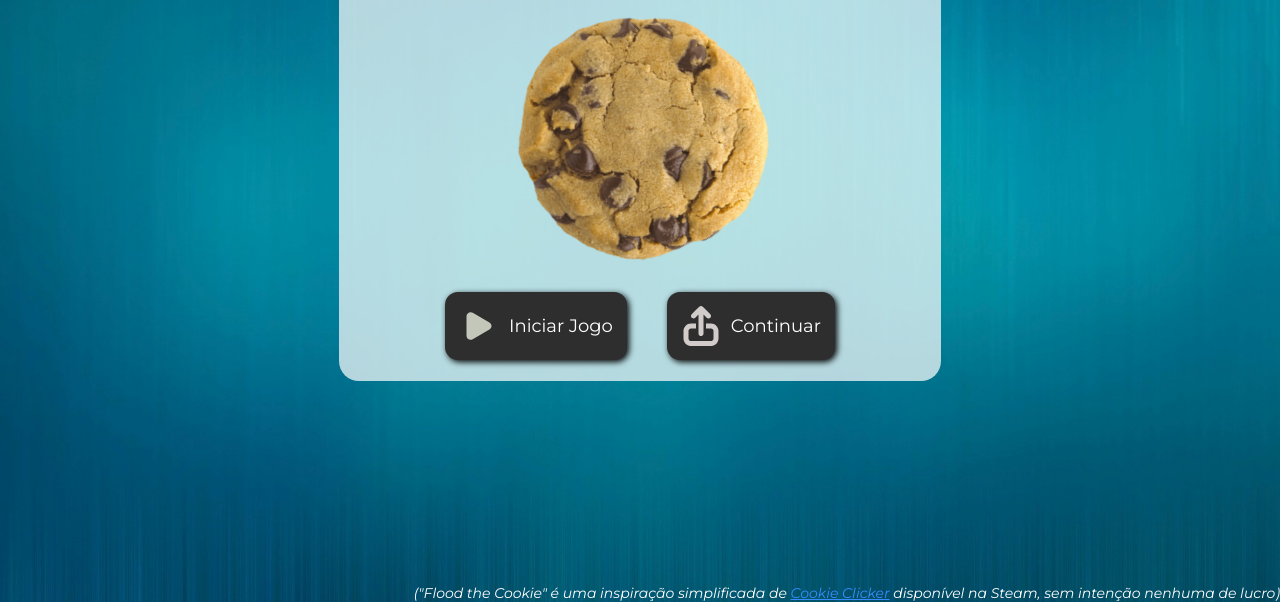
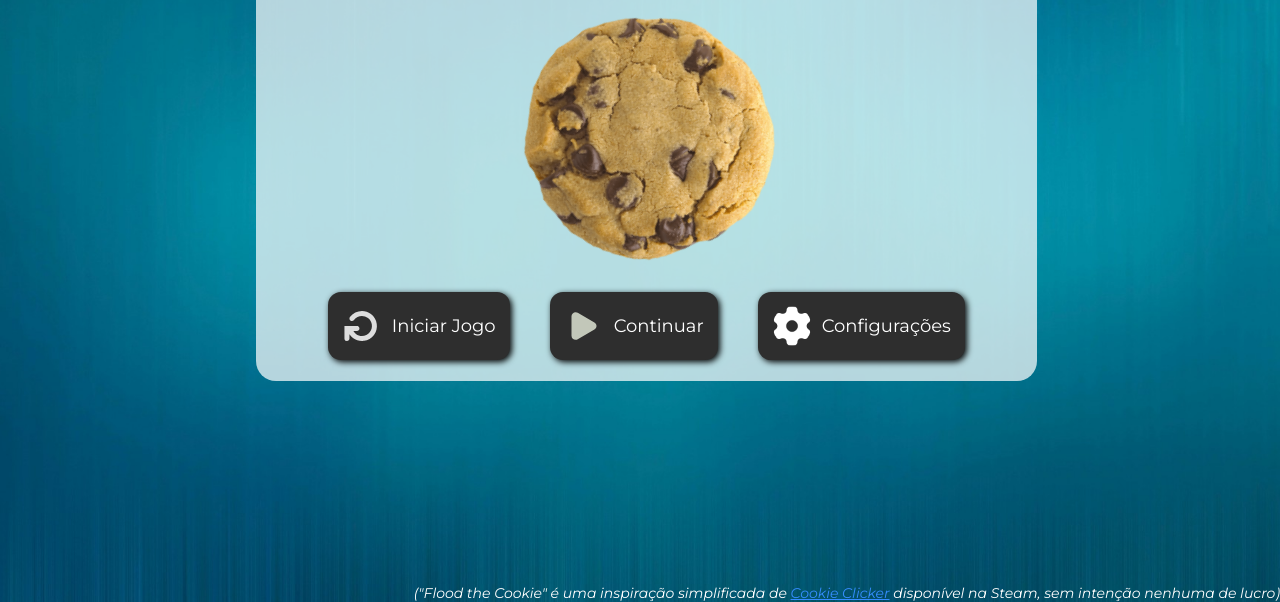
Before and after one commit to ryanhenrqq/FloodTheCookie, a plain HTML site: page index.html in a window 1280 px wide. Shown: the part 198-800 px from the top of the page. Drawn offline with Linux system fonts and the light colour scheme.

Commit message:
feat: creating a new settings page

```diff
--- a/index.html
+++ b/index.html
@@ -16,8 +16,9 @@
                 <img src="./src/res/fav/favicon.png" alt="Cookie" class="cookie">
             </div>
             <div class="flex-hor">
-                <button onclick="start()"> <img src="./src/res/ico/play.svg" alt="Play" class="side-small-btn">Iniciar Jogo</button>
-                <button onclick="continueGm()"> <img src="./src/res/ico/exit.svg" alt="Continue" class="side-small-btn">Continuar</button>
+                <button onclick="start()"> <img src="./src/res/ico/restart.svg" alt="Play" class="side-small-btn">Iniciar Jogo</button>
+                <button onclick="continueGm()"> <img src="./src/res/ico/play.svg" alt="Continue" class="side-small-btn">Continuar</button>
+                <button onclick="settingPage()"><img src="./src/res/ico/setting.png" alt="Continue" class="side-small-btn">Configurações</button>
             </div>
             <div class="last-session-info" id="last-session-info">
                 <b id="welcome-session">jogador aqui</b>
--- a/src/script/main-menu.js
+++ b/src/script/main-menu.js
@@ -36,6 +36,12 @@ function continueGm() {
         setTimeout(returnNormalTitle, 3000)
     }
 }
+function settingPage() {
+    const alerter = document.getElementById("alert-title")
+    alerter.textContent = "Em breve!"
+    alerter.style.color = "red"
+    setTimeout(returnNormalTitle, 3000)
+}
 function returnNormalTitle() {
     const alerter = document.getElementById("alert-title")
     alerter.textContent = "FloodTheCookie"
--- a/src/styles/index.css
+++ b/src/styles/index.css
@@ -26,11 +26,11 @@ body {
     align-items: center;
     position: fixed;
     top: 15%;
-    left: 30%;
-    right: 30%;
+    left: 25%;
+    right: 25%;
     padding: 1%;
     border-radius: 20px;
-    width: 30%;
+    width: 45%;
     background-color: #ffffffb5;
 }
 
@@ -144,7 +144,7 @@ footer a{
     .cont {
         left: 20%;
         right: 20%;
-        width: 45%;
+        width: 59%;
     }
 }
 
```
Also changed, not shown: src/res/ico/setting.png (added).
